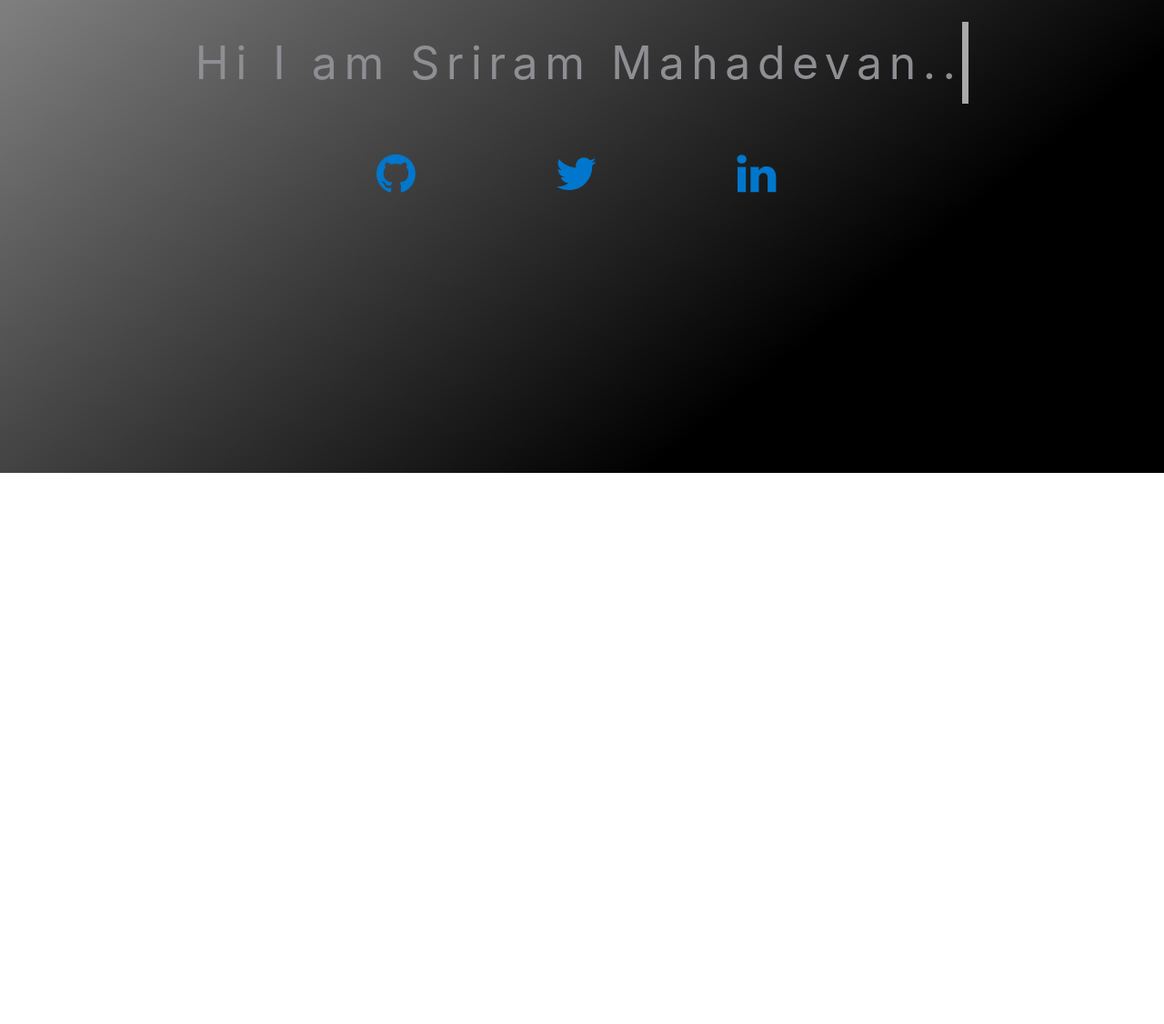
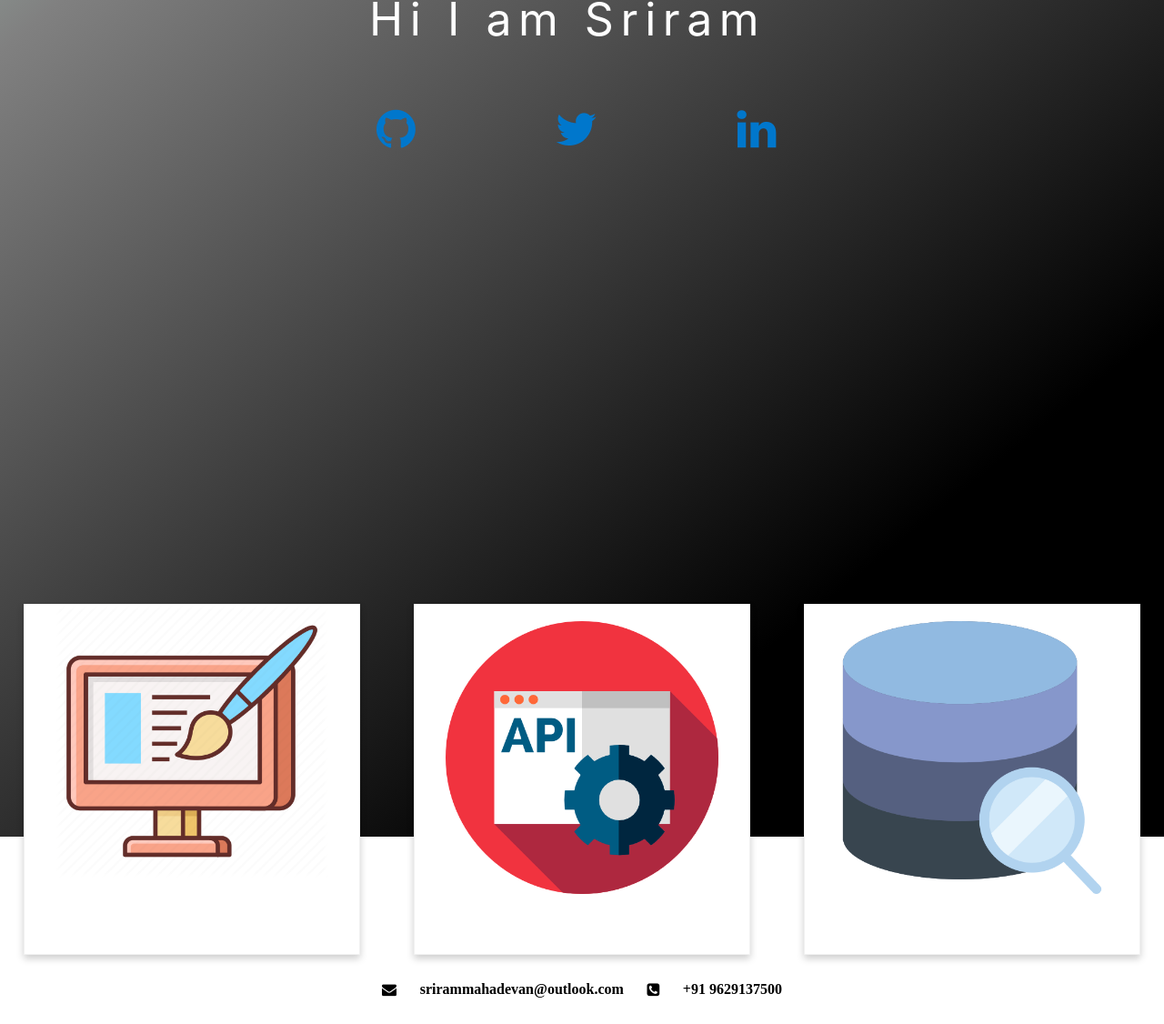
Before and after one commit to SriramMahadevan/portfolio, a website: page public/index.html in a window 1280 px wide. Shown: the part 280-1406 px from the top of the page at 91% size. Before the commit the page ends 800 px from the top, so only its background shows below. Drawn offline with Linux system fonts and the light colour scheme.

Commit message:
Flip cards and contact

```diff
--- a/public/index.html
+++ b/public/index.html
@@ -1,37 +1,81 @@
 <html>
 
 <head>
-    <title>Sriram</title>
+    <title>Sriram Mahadevan</title>
+    <link rel = "icon" href ="developer.png">
+    <!-- type = "image/x-icon">  -->
     <link rel="stylesheet" href="https://cdnjs.cloudflare.com/ajax/libs/font-awesome/4.7.0/css/font-awesome.min.css">
     <link rel="stylesheet" type="text/css" href="styles.css">
 </head>
 
 <body>
-    <div class="main-content">
+    <div class=container>
+        <div class="main-content">
             <div class="typewrite">Hi I am Sriram Mahadevan..</div>
             <div class="icons">
                 <a href="https://github.com/SriramMahadevan" target="_blank" style="padding-left: 10%;">
-                <i class="fa fa-github"></i></a>
+                    <i class="fa fa-github"></i></a>
                 <a href="https://twitter.com/sriram17" target="_blank" style="padding-left: 30%;">
-                <i class="fa fa-twitter" ></i></a>
-                <a href="https://www.linkedin.com/in/sriram-mahadevan-542a3392/" target="_blank" style="padding-left: 30%;">
-                <i class="fa fa-linkedin"></i></a>
+                    <i class="fa fa-twitter"></i></a>
+                <a href="https://www.linkedin.com/in/sriram-mahadevan-542a3392/" target="_blank"
+                    style="padding-left: 30%;">
+                    <i class="fa fa-linkedin"></i></a>
             </div>
-    </div>
-    </div>
-    <!-- <div class="resume">
-        <div class="tl-border">
-        <div class="timeline">
-            <div class="bulge"><span class="year">2010</span></div>
-            <div class="activity">Bachelor of Engineering</div>
-            <div class="bulge" style="margin-top: 20%;"><span class="year">2014</span></div>
-            <div class="activity">Infosys</div>
-            <div class="bulge"><span class="year">2019</span></div>
-            <div class="activity">Astrazeneca</div>
-            <div class="bulge"><span class="year">Present</span></div>
+
+        </div>
+
+        <div class="box">
+            <div class="flip-card">
+                <div class="flip-card-inner">
+                    <div class="flip-card-front">
+                        <img src="frontend.png" alt="Avatar" style="width:300px;height:300px;">
+                    </div>
+                    <div class="flip-card-back">
+                        <h1>Front End:</h1>
+                        <p>HTML</p>
+                        <p>CSS</p>
+                        <p>Javascript</p>
+                        <p>Angular</p>
+                    </div>
+                </div>
+            </div>
+
+            <div class="flip-card">
+                <div class="flip-card-inner">
+                    <div class="flip-card-front">
+                        <img src="backend.png" alt="Avatar" style="width:300px;height:300px; padding: 5%;">
+                    </div>
+                    <div class="flip-card-back">
+                        <h1>Back End:</h1>
+                        <p>Java</p>
+                        <p>Spring (boot)</p>
+                        <p>Node JS</p>
+                    </div>
+                </div>
+            </div>
+
+            <div class="flip-card">
+                <div class="flip-card-inner">
+                    <div class="flip-card-front">
+                        <img src="database.png" alt="Avatar" style="width:300px;height:300px; padding:5%;">
+                    </div>
+                    <div class="flip-card-back">
+                        <h1>Database:</h1>
+                        <p>DB2</p>
+                        <p>Oracle</p>
+                        <p>Mongo DB</p>
+                    </div>
+                </div>
+            </div>
+        </div>
+
+        <div class="contact">
+            <div style="padding: 1%;"><i class="fa fa-envelope" aria-hidden="true"></i></div>
+            <div style="padding: 1%;"><p>srirammahadevan@outlook.com</p></div>
+            <div style="padding: 1%;"><i class="fa fa-phone-square" aria-hidden="true"></i></div>
+            <div style="padding: 1%;"><p>+91 9629137500</p></div>
         </div>
     </div>
-    </div> -->
 </body>
 
 </html>
--- a/public/styles.css
+++ b/public/styles.css
@@ -3,18 +3,22 @@ body {
     margin: 0 auto;
 }
 
+.container {
+    /* background-image: linear-gradient(141deg, #9fb8ad 0%,grey 15%, black 75%); */
+    /* background-image: linear-gradient(141deg, #9fb8ad 0%, #1fc8db 51%, #2cb5e8 75%); */
+
+}
+
 .main-content {
-    /* background-image: linear-gradient(141deg, #9fb8ad 0%, #1fc8db 51%, #2cb5e8 75%); */
-    /* background-image: linear-gradient(219deg, #2cb5e8 0%, #494d5f 100%);  */
+    z-index: -1;
     background-image: linear-gradient(141deg, #9fb8ad 0%,grey 15%, black 75%);
-    height: 100%;
+    height: 150%;
     position: relative;
     background-size: cover;
     background-position: center;
     background-repeat: no-repeat;
     align-items: center;
     display: flex;
-    justify-content: center;
     flex-direction: column;
 }
 
@@ -23,19 +27,18 @@ body {
     overflow: hidden;
     white-space: nowrap;
     border-right: .15em solid darkgray;
-    /* font: 400 50px/1.8 "Lato", sans-serif; */
     font:400 50px/1.8 "SF Pro Text","Myriad Set Pro","SF Pro Icons","Helvetica Neue","Helvetica","Arial",sans-serif;
-    /* color: white; */
-    color: rgb(142, 142, 147);
+    color: white;
     margin: 0 auto;
     letter-spacing: .15em;
-    animation: blink 3.5s steps(20, end),
-    blink-caret .75s step-end infinite;
+    animation: blink 6s steps(20, end),
+    blink-caret 0.5s step-end infinite;
+    margin-top: 20%;
 }
 
 @keyframes blink {
     from {width:0}
-    to {width:52%}
+    to {width:45%}
 }
 
 @keyframes blink-caret {
@@ -61,65 +64,100 @@ body {
     50% {opacity: 100%;}
 }
 
-.resume {
-    height: 100%;
-    place-content: center;
-    justify-content: center;
-    align-items: center;
-    /* display: flex; */
-    font: 400 75px/1.8 "Lato", sans-serif;
-    /* background-image: linear-gradient(219deg, #2cb5e8 0%, #494d5f 100%);  */
-    background-image: linear-gradient(141deg, #9fb8ad 0%, #1fc8db 51%, #2cb5e8 75%);
-}
-
 a {
-    /* color: black; */
     color: #07c;
 }
 
-.timeline {
-    height: 100%;
-    width: 0.25%;
-    background-color: black;
-    /* margin:20%; */
+/* .box {
     display: flex;
-    flex-direction: column;
+    /* width: 100%;
+    /* align-items: center;
+    justify-content: space-between;
+    margin-left: 5%;
+    margin-right: 5%;
+} */
+
+.box {
+    /* Add shadows to create the "card" effect */
+    display: flex;
+    justify-content: space-between;
+    padding-right: 2%;
+    padding-left: 2%;
+  }
+
+.box > div {
+    background-color: white;
+    width: 30%;
+    height: 30vw;
+    /* text-align: center; */
+    /* line-height: 20vw; */
+    font-size: 30px;
+    /* box-shadow: 5px 10px 8px #888888; */
+    /* padding-top: -20%; */
+    margin-top: -20vw;
+    /* text-align: unset; */
+    box-shadow: 0 4px 8px 0 rgba(0,0,0,0.2);
+    /* padding: 2px 16px; */
+
 }
 
-.bulge {
-    border-radius: 50%;
-    width: 500%;
-    height: auto;
-    background-color: rgb(14, 88, 88);
-    /* margin-left: -150%; */
-    font-size: 15px;
+.list-item {
+    line-height: normal;
 }
 
-.activity {
-    font-size: 30%;
-    padding-top: 20%;
-    padding-bottom: 20%;
-    flex-wrap: nowrap;
-    margin: auto;
-    margin-left:500%;
-    /* margin-right: -100%; */
-    padding: 20%;
-    /* border: 1% solid black; */
+
+
+/* The flip card container - set the width and height to whatever you want. We have added the border property to demonstrate that the flip itself goes out of the box on hover (remove perspective if you don't want the 3D effect */
+.flip-card {
+    background-color: transparent;
+    width: 300px;
+    height: 200px;
+    border: 1px solid #f1f1f1;
+    perspective: 1000px; /* Remove this if you don't want the 3D effect */
+  }
+
+  /* This container is needed to position the front and back side */
+  .flip-card-inner {
+    position: relative;
+    width: 100%;
+    height: 100%;
+    text-align: center;
+    transition: transform 0.8s;
+    transform-style: preserve-3d;
+  }
+
+  /* Do an horizontal flip when you move the mouse over the flip box container */
+  .flip-card:hover .flip-card-inner {
+    transform: rotateY(180deg);
+  }
+
+  /* Position the front and back side */
+  .flip-card-front, .flip-card-back {
+    position: absolute;
+    width: 100%;
+    height: 100%;
+    -webkit-backface-visibility: hidden; /* Safari */
+    backface-visibility: hidden;
+  }
+
+  /* Style the front side (fallback if image is missing) */
+  .flip-card-front {
+    /* background-color: #bbb; */
+    background-color: white;
+    color: black;
+  }
+
+  /* Style the back side */
+  .flip-card-back {
+    background-color: dodgerblue;
     color: white;
-}
+    transform: rotateY(180deg);
+  }
 
-.year {
-    color: black;
-    margin-left: 130%;
-}
-
-.tl-border {
-    /* outline: 1px solid black; */
-    place-content: center;
-    justify-content: center;
-    align-items: center;
+  .contact {
     display: flex;
-    height: 75%;
-    width: 70%;
-    padding: 10%;
-}
+    font-size: medium;
+    font-weight: bold;
+    align-items: center ;
+    justify-content: center ;
+  }
```
Also changed, not shown: public/backend.png (added), public/database.png (added), public/developer.png (added), public/developerz.png (added), public/frontend.png (added), 1 other file.
